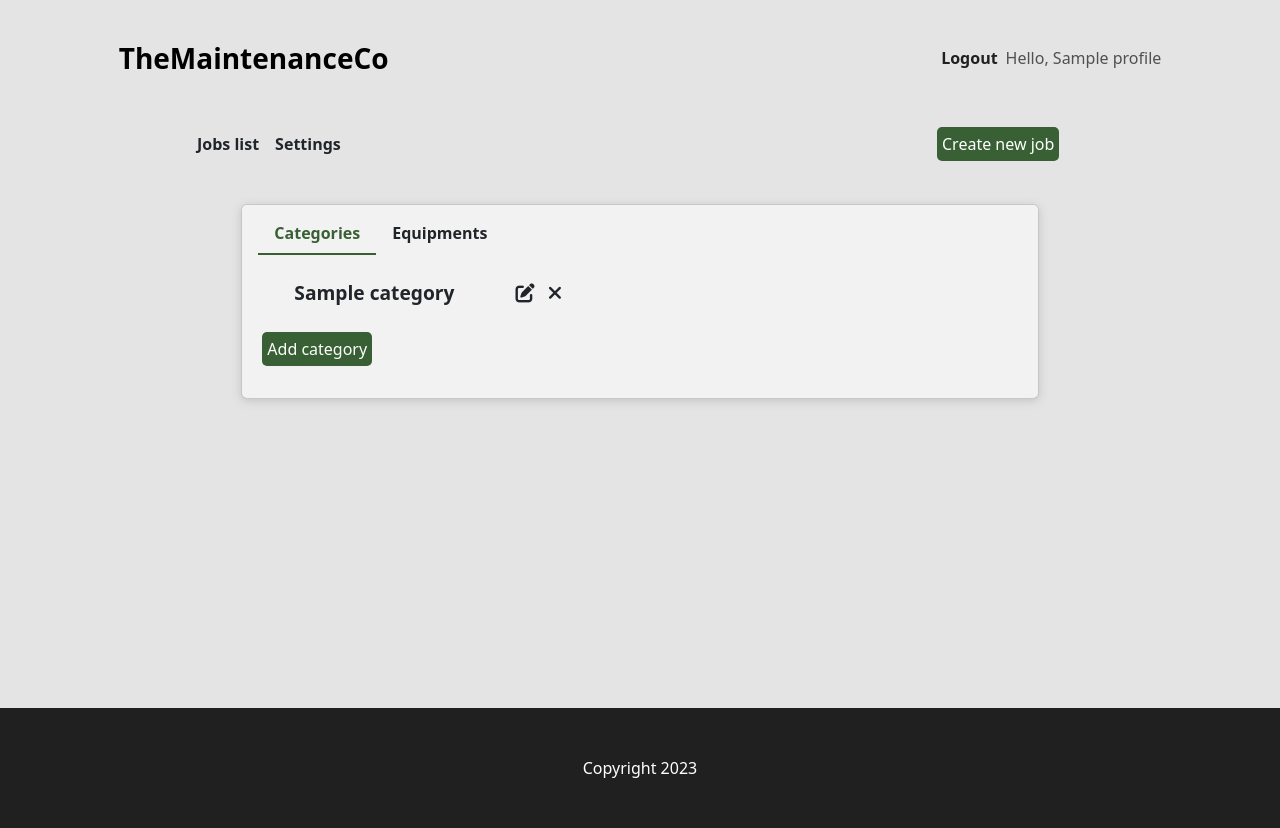
After one commit to andrebraga7/the-maintenance-co, a Django app: page /client/categories in a window 1280 px wide. The commit adds this page. Run offline with Django 3.2, Linux system fonts and the light colour scheme; a user stored in the database is signed in; tables that the repository leaves empty hold one stand-in row (values such as "Sample post"); some libraries are stand-ins or nearby versions.

Commit message:
Style the categories template

```diff
--- a/client_dashboard/urls.py
+++ b/client_dashboard/urls.py
@@ -6,4 +6,5 @@ urlpatterns = [
     path(
         'client/jobs-list',
         views.ClientJobsList.as_view(), name='client_jobs_list'),
+    path('client/categories', views.Categories.as_view(), name='categories'),
 ]
--- a/client_dashboard/views.py
+++ b/client_dashboard/views.py
@@ -1,6 +1,6 @@
 from django.shortcuts import render, redirect, get_object_or_404
 from django.views import View
-from client_dashboard.models import Job
+from .models import Job, Category
 
 
 class ClientJobsList(View):
@@ -19,3 +19,14 @@ class ClientJobsList(View):
                 'active_jobs': active_jobs,
                 'completed_jobs': completed_jobs,
             })
+
+
+class Categories(View):
+
+    def get(self, request):
+        categories = Category.objects.all().filter(user=request.user)
+
+        return render(
+            request,
+            'client_dashboard/categories.html',
+            {'categories': categories})
--- a/static/css/style.css
+++ b/static/css/style.css
@@ -1,9 +1,10 @@
 html, body {
     height: 100%;
-    background-color: #E4E4E4;
+    background-color: #e4e4e4;
 }
 
 a {
+    color: inherit;
     text-decoration: none;
 }
 
@@ -21,7 +22,7 @@ a {
 }
 
 #home_menu li a:hover {
-    color: #234F1E;
+    color: #386034;
 }
 
 #home_headline {
@@ -30,7 +31,7 @@ a {
 }
 
 #home_headline h1 {
-    color: #234F1E;
+    color: #386034;
 }
 
 #home_footer {
@@ -60,30 +61,57 @@ a {
 }
 
 #dropdown_options ul li a:hover {
-    color: #234F1E;
+    color: #386034;
 }
 
 .strong-underline {
-    border-bottom: 3px solid #234F1E;
+    border-bottom: 3px solid #386034;
 }
 
 
-/* Jobs tab */
+/* Card content */
 
-#myTab li button {
-    color: inherit;
+#card-content {
+    background-color: #f2f2f2;
+    box-shadow: 0px 2px 10px #c4c4c4;
+}
+
+.card-header {
+    background-color: #f2f2f2;
     border: none;
 }
 
-#myTab li button:hover {
+
+/* Tab nav */
+
+#myTab {
     border: none;
-    color: white;
-    background-color: #202020;
 }
 
-#myTab li button.active {
-    color: white;
-    background-color: #202020;
+#myTab button {
+    color: inherit;
+    font-weight: 600;
+    border: none;
+    background-color: #f2f2f2;
+}
+
+#myTab button:hover {
+    color: #386034;
+}
+
+#myTab button.active {
+    color: #386034;
+    border-bottom: 2px solid #386034;
+}
+
+/* Category */
+
+.category {
+    font-size: 1.2em;
+}
+
+.category a:hover {
+    color: grey;
 }
 
 
@@ -103,14 +131,17 @@ a {
 }
 
 .accordion:hover {
-    --bs-accordion-btn-color: #234F1E;
+    --bs-accordion-btn-color: #386034;
 }
+
+
+/* Custom buttons */
 
 .green-btn {
     color: white;
-    background-color: #234F1E;
+    background-color: #386034;
     border: none;
-    border-radius: 2px;
+    border-radius: 5px;
     padding: 5px;
     min-width: 100px;
 }
@@ -124,7 +155,7 @@ a {
     color: white;
     background-color: #202020;
     border: none;
-    border-radius: 2px;
+    border-radius: 5px;
     padding: 5px;
     min-width: 100px;
 }
@@ -133,3 +164,15 @@ a {
     color: white;
     background-color: #393939;
 }
+
+.grey-btn-small {
+    color: white;
+    font-weight: 300;
+    background-color: #393939;
+    border: none;
+    border-radius: 2px;
+}
+
+.grey-btn-small:hover {
+    background-color: #202020;
+}
--- /dev/null
+++ b/templates/client_dashboard/categories.html
@@ -0,0 +1,51 @@
+{% extends "client_dashboard/client_dashboard_base.html" %}
+
+{% block client_content %}
+<div class="container-fluid">
+    <div class="row mt-2 p-4">
+        <div class="col-md-8 offset-md-2">
+            <div class="card" id="card-content">
+                <!-- Tabs navigation -->
+                <div class="card-header">
+                    <ul class="nav nav-tab" id="myTab">
+                        <li class="nav-item">
+                            <a href="#" aria-current="page">
+                                <button class="nav-link active">Categories</button>
+                            </a>
+                        </li>
+                        <li class="nav-item">
+                            <a href="#">
+                                <button class="nav-link">Equipments</button>
+                            </a>
+                        </li>
+                    </ul>
+                </div>
+
+                <!-- Tabs content -->
+                <div class="card-body row">
+                    {% for category in categories %}
+                    <div class="category px-5 pb-2">
+                        <strong>{{ category.name }}</strong>
+                        <span class="ps-5">
+                            <a href="#">
+                                <i class="fa-solid fa-pen-to-square ps-2"></i>
+                            </a>
+                            <a href="#">
+                                <i class="fa-solid fa-xmark ps-2"></i>
+                            </a>
+                        </span>
+                    </div>
+                    {% empty %}
+                    <p>No categories registered.</p>
+                    {% endfor %}
+                    <div class="p-3">
+                        <a href="#">
+                            <button class="green-btn">Add category</button>
+                        </a>
+                    </div>
+                </div>
+            </div>
+        </div>
+    </div>
+</div>
+{% endblock %}
--- a/templates/client_dashboard/client_dashboard_base.html
+++ b/templates/client_dashboard/client_dashboard_base.html
@@ -16,7 +16,7 @@
                                 <a href="{% url 'client_jobs_list' %}" class="nav-link">Jobs list</a>
                             </li>
                             <li class="nav-item">
-                                <a href="#" class="nav-link">Settings</a>
+                                <a href="{% url 'categories' %}" class="nav-link">Settings</a>
                             </li>
                         </ul>
                     </div>
```
